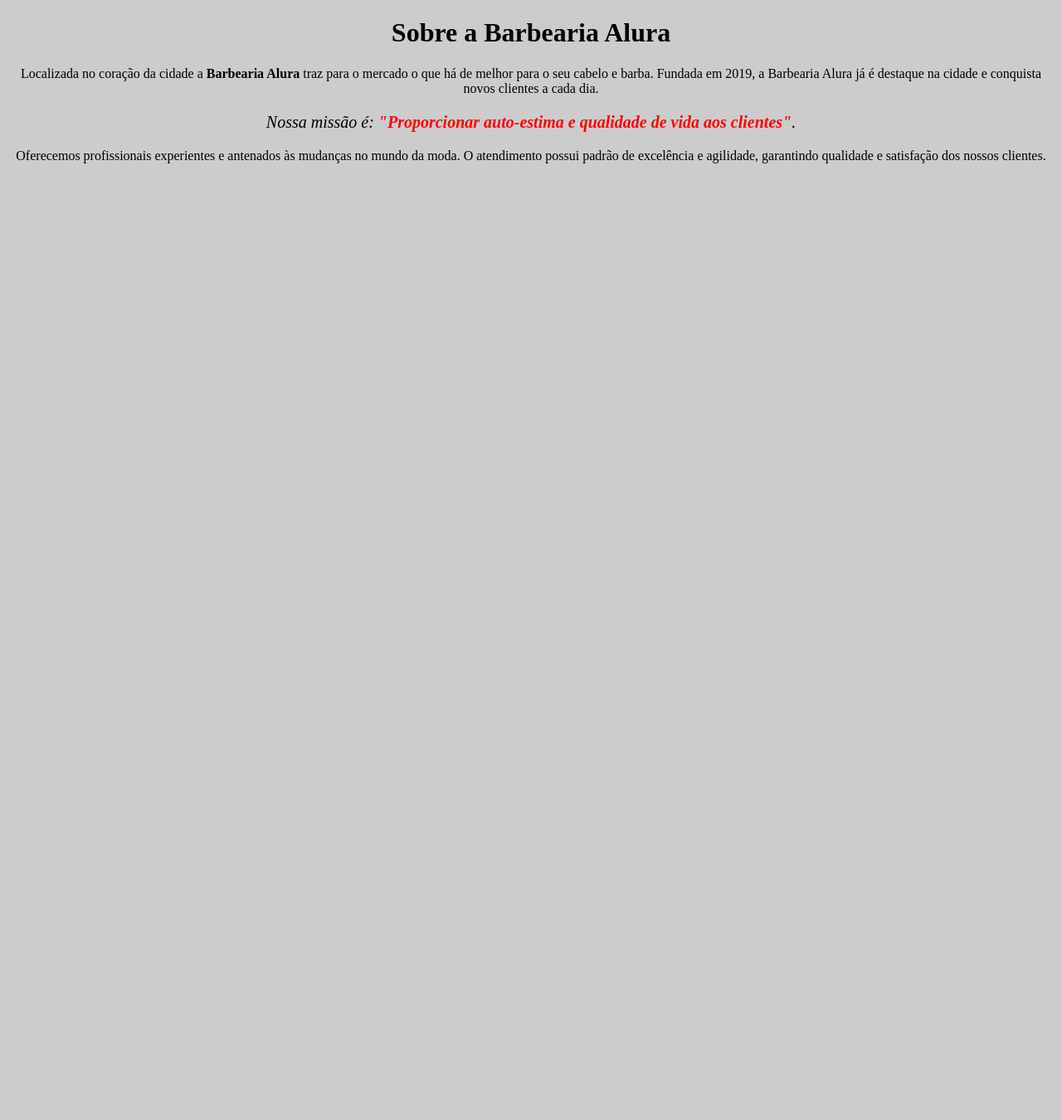
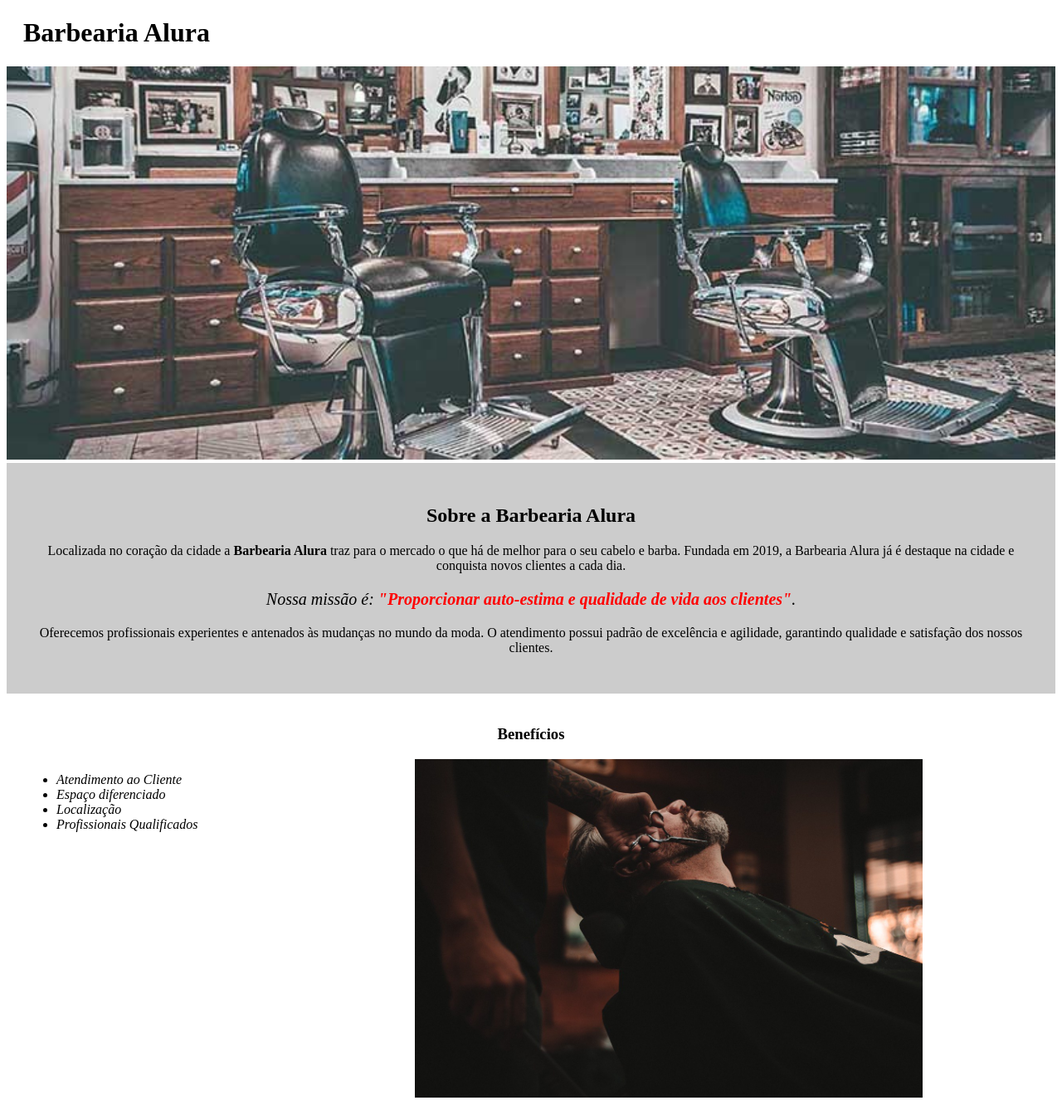
Before and after one commit to leonardoalmir/barbearia, a plain HTML site: page index.html in a window 1280 px wide. Shown: the whole page at 83% size. Before the commit the page ends 800 px from the top, so only its background shows below. Drawn offline with Linux system fonts and the light colour scheme.

Commit message:
add imagem

```diff
--- a/index.html
+++ b/index.html
@@ -8,12 +8,26 @@
     <title>Barbearia Alura</title>
 </head>
 <body>
-    <h1>Sobre a Barbearia Alura</h1>
+    <header>
+        <h1 class="titulo-principal">Barbearia Alura</h1>
+    </header>
+    <img id="banner" src="banner.jpg" alt="Barbearia">
+    <div class="principal">
+        <h2 class="texto-centralizado">Sobre a Barbearia Alura</h2>
+        <p class="texto-centralizado">Localizada no coração da cidade a <strong>Barbearia Alura</strong> traz para o mercado o que há de melhor para o seu cabelo e barba. Fundada em 2019, a Barbearia Alura já é destaque na cidade e conquista novos clientes a cada dia.</p>
+        <p class="texto-centralizado" id="missao"><em>Nossa missão é: <strong>"Proporcionar auto-estima e qualidade de vida aos clientes"</strong>.</em></p>
+        <p class="texto-centralizado">Oferecemos profissionais experientes e antenados às mudanças no mundo da moda. O atendimento possui padrão de excelência e agilidade, garantindo qualidade e satisfação dos nossos clientes.</p>
+    </div>
+    <div class="beneficios">
+        <h3 class="texto-centralizado">Benefícios</h3>
+        <ul>
+            <li class="itens">Atendimento ao Cliente</li>
+            <li class="itens">Espaço diferenciado</li>
+            <li class="itens">Localização</li>
+            <li class="itens">Profissionais Qualificados</li>
+        </ul>
+        <img class="imgbeneficios" src="beneficios.jpg" alt="Benefícios">
+    </div>
 
-    <p>Localizada no coração da cidade a <strong>Barbearia Alura</strong> traz para o mercado o que há de melhor para o seu cabelo e barba. Fundada em 2019, a Barbearia Alura já é destaque na cidade e conquista novos clientes a cada dia.</p>
-
-    <p style="font-size: 20px; text-align: center;"><em>Nossa missão é: <strong>"Proporcionar auto-estima e qualidade de vida aos clientes"</strong>.</em></p>
-
-    <p>Oferecemos profissionais experientes e antenados às mudanças no mundo da moda. O atendimento possui padrão de excelência e agilidade, garantindo qualidade e satisfação dos nossos clientes.</p>
 </body>
 </html>
--- a/style.css
+++ b/style.css
@@ -1,12 +1,34 @@
-body {
-    background: #cccccc;
-}
-h1 {
-    text-align: center;
-}
-p {
-    text-align: center;
-}
 em strong {
     color: red;
 }
+ul {
+    display: inline-block;
+    vertical-align: top;
+    width: 20%;
+    margin-right: 15%;
+}
+#banner {
+    width: 100%;
+}
+#missao {
+    font-size: 20px;
+}
+.texto-centralizado {
+    text-align: center;
+}
+.principal {
+    background: #cccccc;
+    padding: 30px;
+}
+.itens {
+    font-style: italic;
+}
+.beneficios {
+    padding: 20px;
+}
+.imgbeneficios {
+    width: 50%;
+}
+.titulo-principal {
+    margin-left: 20px;
+}
```
Also changed, not shown: banner.jpg (added), beneficios.jpg (added).
